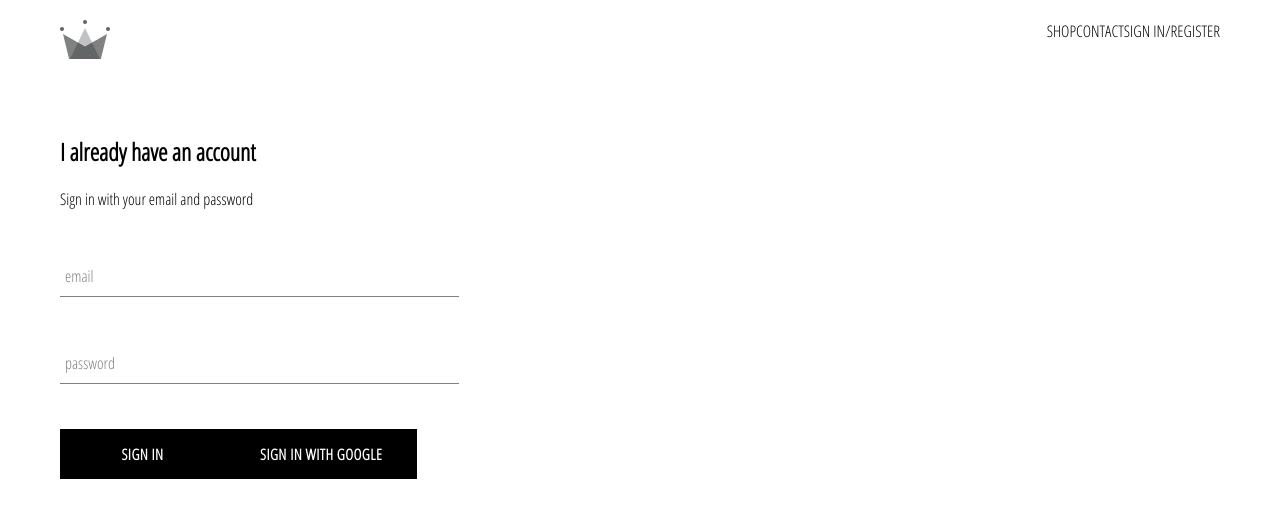
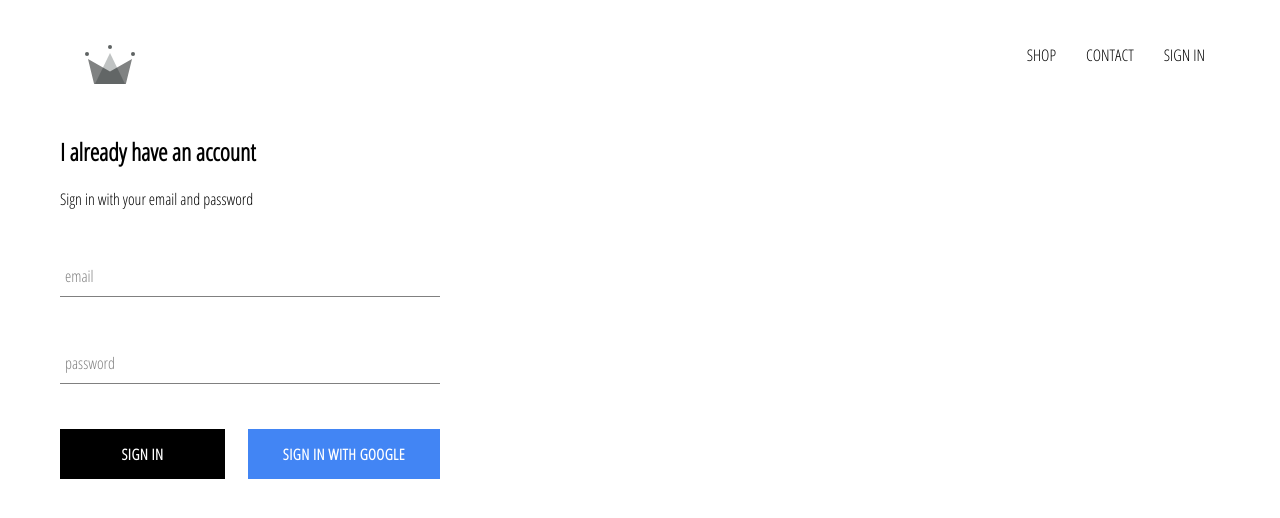
Before and after one commit to jackern/crwn-clothing, a React (Create React App) app: page /signin in a window 1280 px wide. Shown: the top 518 px of the page. Built offline with nearby package versions, Linux system fonts and the light colour scheme; no server answers.

Commit message:
sign in, sign out handled with google, sign in styled

```diff
--- a/src/App.css
+++ b/src/App.css
@@ -7,3 +7,7 @@ a {
   text-decoration: none;
   color: black;
 }
+
+* {
+  box-sizing: border-box;
+}
--- a/src/App.js
+++ b/src/App.js
@@ -6,12 +6,36 @@ import Homepage from './pages/homepage/homepage.component';
 import ShopPage from './pages/shop/shop.component';
 import Header from './components/header/header.component';
 import SignInSignUpPage from './pages/sign-in-sign-up/sign-in-signup.component';
+import { auth } from './firebase/firebase.utils';
 
 
-function App() {
+class App extends React.Component {
+  constructor() {
+    super();
+
+    this.state = {
+      currentUser: null
+    }
+  }
+
+  unsubscribeFromAuth = null;
+
+  componentDidMount() {
+    this.unsubscribeFromAuth = auth.onAuthStateChanged(user => {
+      this.setState({ currentUser: user });
+
+      console.log(user);
+    });
+  }
+
+  componentWillUnmount() {
+    this.unsubscribeFromAuth();
+  }
+
+  render() {
     return (
       <div>
-      <Header />
+        <Header currentUser={this.state.currentUser} />
         <Switch>
           <Route exact path='/' component={Homepage} />
           <Route path='/shop' component={ShopPage} />
@@ -20,5 +44,6 @@ function App() {
       </div>
     );
   }
+}
 
 export default App;
--- a/src/components/custom-button/custom-button.component.jsx
+++ b/src/components/custom-button/custom-button.component.jsx
@@ -2,8 +2,11 @@ import React from 'react';
 
 import './custom-button.styles.scss';
 
-const CustomButton = ({ children, ...otherProps }) => (
-    <button className='custom-button' {...otherProps}>
+const CustomButton = ({ children, isGoogleSignIn, ...otherProps }) => (
+    <button
+        className={`${isGoogleSignIn ? 'google-sign-in': '' } custom-button`}
+        {...otherProps}
+    >
         {children}
     </button>
 );
--- a/src/components/custom-button/custom-button.styles.scss
+++ b/src/components/custom-button/custom-button.styles.scss
@@ -19,4 +19,14 @@
       color: black;
       border: 1px solid black;
     }
+
+    &.google-sign-in {
+      background-color: #4285f4;
+      color: white;
+
+      &:hover {
+        background-color: #357ae8;
+        border: none;
+      }
+    }
 }
--- a/src/components/header/header.component.jsx
+++ b/src/components/header/header.component.jsx
@@ -1,25 +1,34 @@
 import React from 'react';
 import { Link } from 'react-router-dom';
+
+import { auth } from '../../firebase/firebase.utils';
 
 import { ReactComponent as Logo } from '../../assets/crown.svg';
 
 import './header.styles.scss';
 
-const Header = () => (
+const Header = ({ currentUser }) => (
     <div className="header">
-        <Link classname="logo-container" to="/">
+        <Link className="logo-container" to="/">
             <Logo className="logo" />
         </Link>
-        <div classname="options">
+        <div className="options">
             <Link className="option" to="/shop">
                 SHOP
             </Link>
             <Link className="option" to="/contact">
                 CONTACT
             </Link>
-            <Link className="option" to="/signin">
-                SIGN IN/REGISTER
-            </Link>
+            {currentUser ? (
+                <div className='option' onClick={() => auth.signOut()}>
+                    SIGN OUT
+                </div>
+                ) : (
+                <Link className="option" to="/signin">
+                    SIGN IN
+                </Link>
+                )
+            }
         </div>
     </div>
 )
--- a/src/components/header/header.styles.scss
+++ b/src/components/header/header.styles.scss
@@ -20,6 +20,7 @@
 
         .option {
         padding: 10px 15px;
+        cursor: pointer;
         }
     }
 }
--- a/src/components/sign-in/sign-in.component.jsx
+++ b/src/components/sign-in/sign-in.component.jsx
@@ -52,8 +52,10 @@ class SignIn extends React.Component {
                 label='password'
                 required
                 />
-                <CustomButton type='submit'> Sign in </CustomButton>
-                <CustomButton onClick={signInWithGoogle}> Sign in with google </CustomButton>
+                <div className="buttons">
+                    <CustomButton type='submit'> Sign in </CustomButton>
+                    <CustomButton onClick={signInWithGoogle} isGoogleSignIn> Sign in with google </CustomButton>
+                </div>
             </form>
             </div>
         );
--- a/src/components/sign-in/sign-in.styles.scss
+++ b/src/components/sign-in/sign-in.styles.scss
@@ -1,5 +1,14 @@
 .sign-in {
-    width: 30vw;
+    width: 380px;
     display: flex;
     flex-direction: column;
+
+    .title {
+        margin: 10px 0;
+    }
+
+    .buttons {
+        display: flex;
+        justify-content: space-between;
+    }
 }
```
Lines whose indentation alone changed are shown as unchanged.
